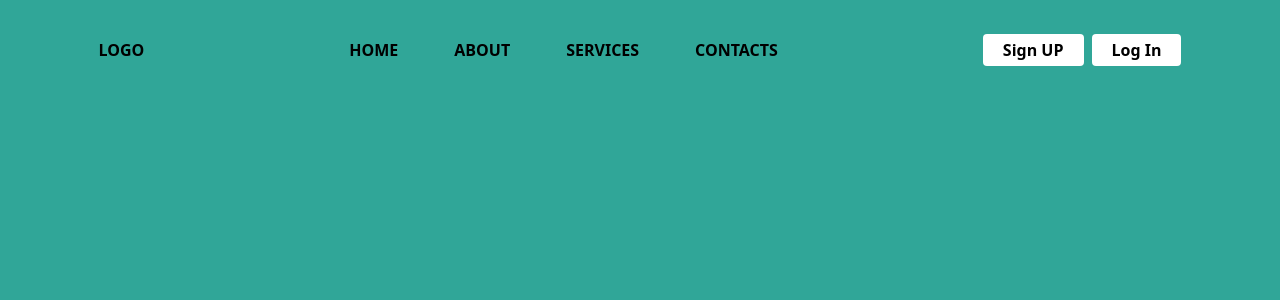
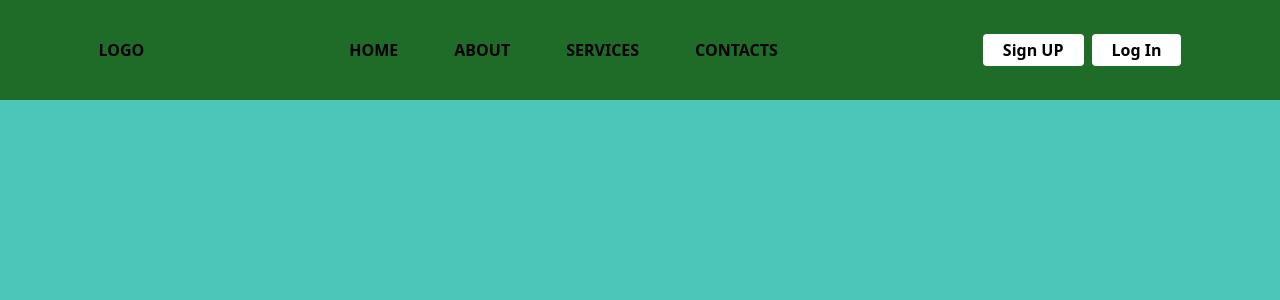
Before and after one commit to BkMutinda/Hospital, a React (Vite) app: page / in a window 1280 px wide. Shown: the top 300 px of the page. Built offline with nearby package versions, Linux system fonts and the light colour scheme.

Commit message:
Update index.css

```diff
--- a/src/index.css
+++ b/src/index.css
@@ -1,9 +1,23 @@
 @import "tailwindcss";
+@import url('https://fonts.googleapis.com/css2?family=Roboto:ital,wght@0,100..900;1,100..900&display=swap');
+@import url('https://fonts.googleapis.com/css2?family=Open+Sans:ital,wght@0,300..800;1,300..800&family=Roboto:ital,wght@0,100..900;1,100..900&display=swap');
+@import url('https://fonts.googleapis.com/css2?family=Open+Sans:ital,wght@0,300..800;1,300..800&family=Poppins:ital,wght@0,100;0,200;0,300;0,400;0,500;0,600;0,700;0,800;0,900;1,100;1,200;1,300;1,400;1,500;1,600;1,700;1,800;1,900&family=Roboto:ital,wght@0,100..900;1,100..900&display=swap');
+@theme{
+--font-primary2: 'Poppins', sans-serif;
+}
+
+
 @theme {
-  --color-primary: #30A698;
-  --color-primary1: #4DB6AC;
-  --color-primary2: #009688;
-  --color-secondary: #002045;
+  --color-primary: #4CC7B7; /* teal */
+  --color-secondary: #F1A7C1;  /* Pink 2 */
+  --color-tetiary: #E6E6FA; /* suggested for footer */
+  --color-tetiary1: #D8A7D7; /* Pink */
+  --color-tetiary2: #6A0DAD;  /*  Purple */
+  --color-green: #1f6b28;  /*  Purple */
+
+  --font-primary: 'Roboto';
+  --font-primary1: 'Open+Sans';
+  --font-primary2: 'Poppins';
 
 }
 
```
